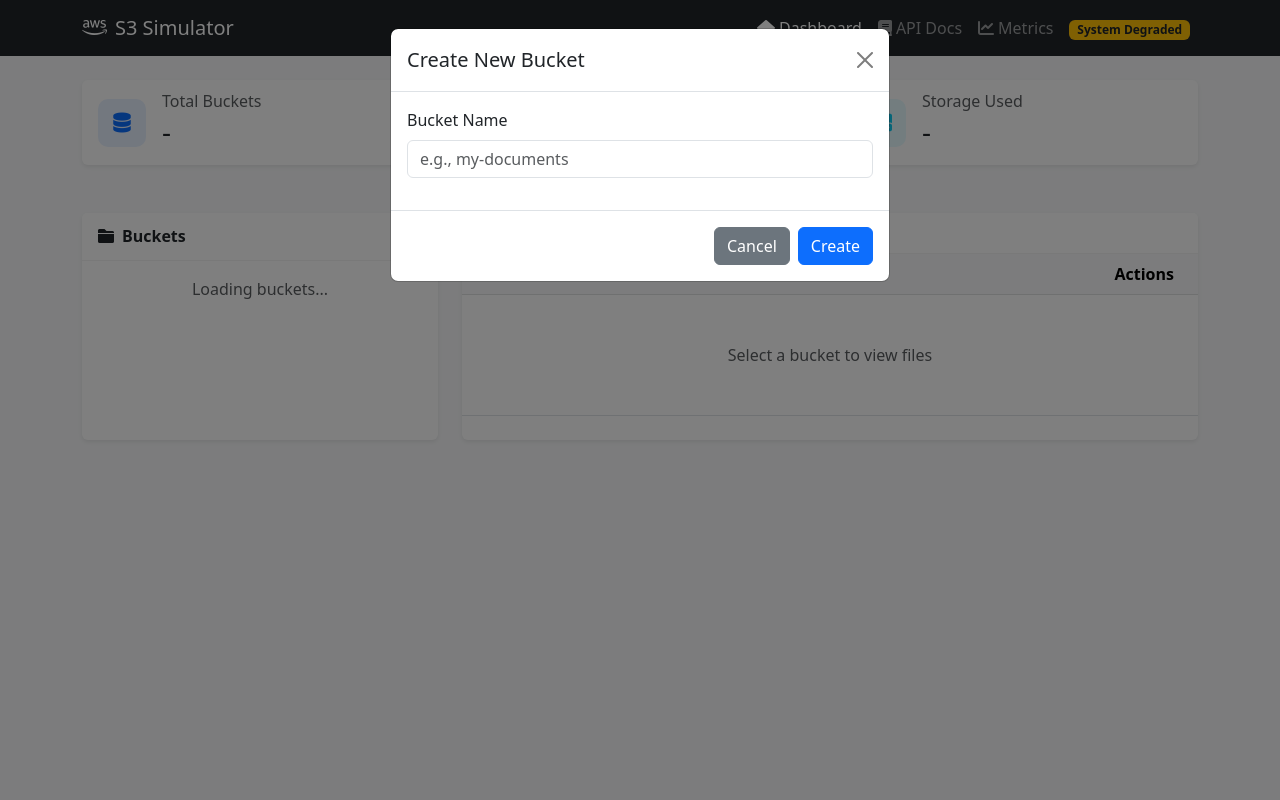
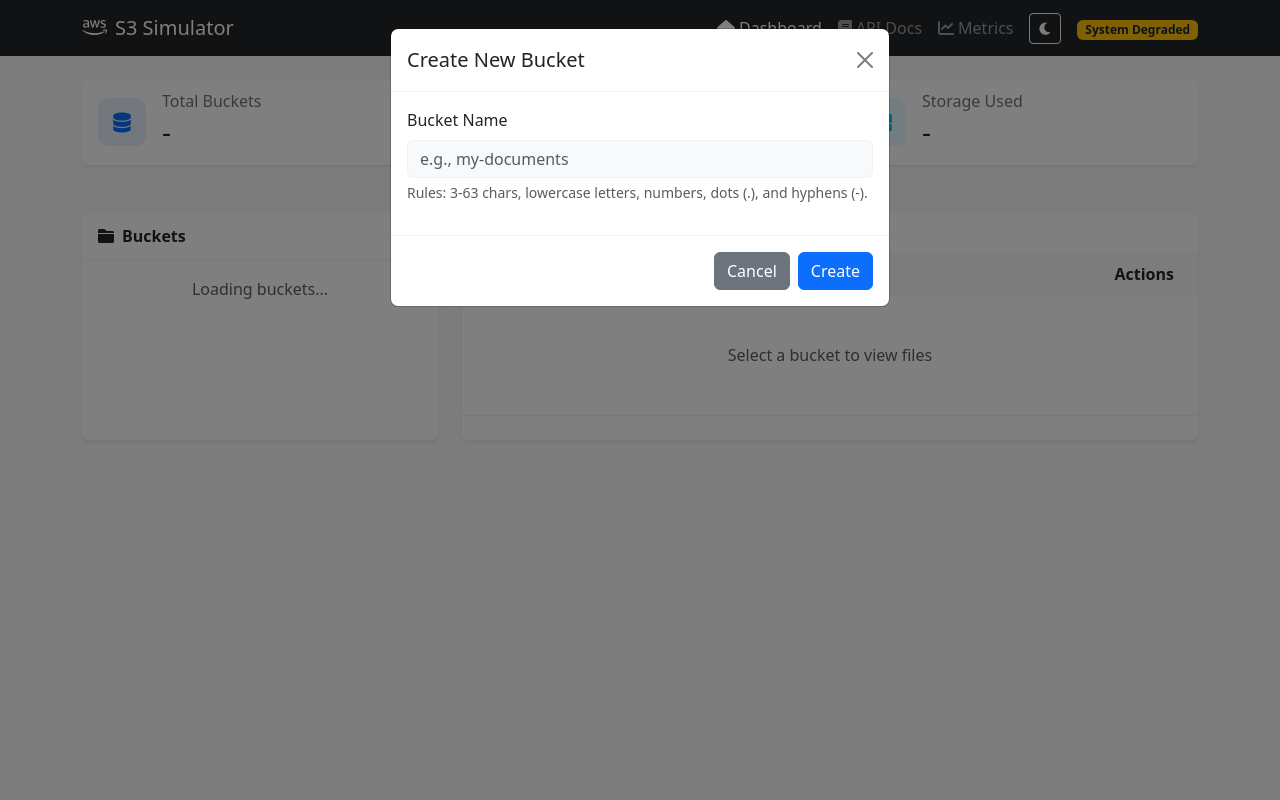
Before and after one commit to ArtemRivnyi/aws-s3-simulator, a Flask app: template templates/index.html in a window 1280 px wide, after a click that opens the changed part. Run offline with Flask 3, Linux system fonts and the light colour scheme; the template is opened without the code that fills it, so the values that code supplies are empty; some libraries are stand-ins or nearby versions.

Commit message:
feat: Add Dark Mode and strict Bucket Validation

```diff
--- a/templates/index.html
+++ b/templates/index.html
@@ -1,5 +1,6 @@
 <!DOCTYPE html>
 <html lang="en">
+
 <head>
     <meta charset="UTF-8">
     <meta name="viewport" content="width=device-width, initial-scale=1.0">
@@ -9,17 +10,153 @@
     <!-- Font Awesome -->
     <link href="https://cdnjs.cloudflare.com/ajax/libs/font-awesome/6.0.0/css/all.min.css" rel="stylesheet">
     <style>
-        body { background-color: #f8f9fa; }
-        .card { border: none; box-shadow: 0 0.125rem 0.25rem rgba(0,0,0,0.075); margin-bottom: 1.5rem; }
-        .card-header { background-color: #fff; border-bottom: 1px solid rgba(0,0,0,0.05); font-weight: 600; }
-        .stat-card { transition: transform 0.2s; }
-        .stat-card:hover { transform: translateY(-5px); }
-        .icon-box { width: 48px; height: 48px; display: flex; align-items: center; justify-content: center; border-radius: 10px; }
-        .drop-zone { border: 2px dashed #dee2e6; border-radius: 10px; padding: 2rem; text-align: center; cursor: pointer; transition: border-color 0.3s; }
-        .drop-zone:hover { border-color: #0d6efd; background-color: #f1f8ff; }
-        .drop-zone.dragover { border-color: #0d6efd; background-color: #e7f1ff; }
+        :root {
+            --bg-body: #f8f9fa;
+            --bg-card: #ffffff;
+            --text-main: #212529;
+            --text-muted: #6c757d;
+            --border-color: rgba(0, 0, 0, 0.05);
+            --drop-zone-bg: #ffffff;
+            --drop-zone-border: #dee2e6;
+            --drop-zone-hover: #f1f8ff;
+            --table-head-bg: #f8f9fa;
+            --table-head-text: #212529;
+            --table-row-hover: rgba(0, 0, 0, 0.075);
+        }
+
+        [data-theme="dark"] {
+            --bg-body: #121212;
+            --bg-card: #1e1e1e;
+            --text-main: #e0e0e0;
+            --text-muted: #a0a0a0;
+            --border-color: rgba(255, 255, 255, 0.1);
+            --drop-zone-bg: #1e1e1e;
+            --drop-zone-border: #444;
+            --drop-zone-hover: #2d2d2d;
+            --table-head-bg: #2c2c2c;
+            --table-head-text: #e0e0e0;
+            --table-row-hover: rgba(255, 255, 255, 0.05);
+        }
+
+        body {
+            background-color: var(--bg-body);
+            color: var(--text-main);
+            transition: background-color 0.3s, color 0.3s;
+        }
+
+        .card {
+            background-color: var(--bg-card);
+            border: none;
+            box-shadow: 0 0.125rem 0.25rem rgba(0, 0, 0, 0.075);
+            margin-bottom: 1.5rem;
+        }
+
+        .card-header {
+            background-color: var(--bg-card);
+            border-bottom: 1px solid var(--border-color);
+            font-weight: 600;
+            color: var(--text-main);
+        }
+
+        .list-group-item {
+            background-color: var(--bg-card);
+            color: var(--text-main);
+            border-color: var(--border-color);
+        }
+
+        .list-group-item:hover {
+            background-color: var(--table-row-hover);
+        }
+
+        .stat-card {
+            transition: transform 0.2s;
+        }
+
+        .stat-card:hover {
+            transform: translateY(-5px);
+        }
+
+        .icon-box {
+            width: 48px;
+            height: 48px;
+            display: flex;
+            align-items: center;
+            justify-content: center;
+            border-radius: 10px;
+        }
+
+        .drop-zone {
+            background-color: var(--drop-zone-bg);
+            border: 2px dashed var(--drop-zone-border);
+            border-radius: 10px;
+            padding: 2rem;
+            text-align: center;
+            cursor: pointer;
+            transition: border-color 0.3s;
+        }
+
+        .drop-zone:hover {
+            border-color: #0d6efd;
+            background-color: var(--drop-zone-hover);
+        }
+
+        .drop-zone.dragover {
+            border-color: #0d6efd;
+            background-color: var(--drop-zone-hover);
+        }
+
+        /* Table Styles */
+        .table {
+            color: var(--text-main);
+        }
+
+        .table-light {
+            --bs-table-bg: var(--table-head-bg);
+            --bs-table-color: var(--table-head-text);
+        }
+
+        .table-hover tbody tr:hover {
+            color: var(--text-main);
+            background-color: var(--table-row-hover);
+        }
+
+        td,
+        th {
+            border-color: var(--border-color) !important;
+        }
+
+        /* Modal Styles */
+        .modal-content {
+            background-color: var(--bg-card);
+            color: var(--text-main);
+        }
+
+        .modal-header,
+        .modal-footer {
+            border-color: var(--border-color);
+        }
+
+        .btn-close {
+            filter: var(--btn-close-filter);
+        }
+
+        [data-theme="dark"] .btn-close {
+            filter: invert(1) grayscale(100%) brightness(200%);
+        }
+
+        .form-control {
+            background-color: var(--bg-body);
+            color: var(--text-main);
+            border-color: var(--border-color);
+        }
+
+        .form-control:focus {
+            background-color: var(--bg-body);
+            color: var(--text-main);
+        }
     </style>
 </head>
+
 <body>
     <nav class="navbar navbar-expand-lg navbar-dark bg-dark mb-4">
         <div class="container">
@@ -28,14 +165,20 @@
                 <span class="navbar-toggler-icon"></span>
             </button>
             <div class="collapse navbar-collapse" id="navbarNav">
-                <ul class="navbar-nav ms-auto">
-                    <li class="nav-item"><a class="nav-link active" href="#"><i class="fas fa-home me-1"></i>Dashboard</a></li>
-                    <li class="nav-item"><a class="nav-link" href="/docs/" target="_blank"><i class="fas fa-book me-1"></i>API Docs</a></li>
-                    <li class="nav-item"><a class="nav-link" href="/metrics" target="_blank"><i class="fas fa-chart-line me-1"></i>Metrics</a></li>
-                    <li class="nav-item">
-                        <span class="nav-link">
-                            <span id="status-badge" class="badge bg-secondary">Checking...</span>
-                        </span>
+                <ul class="navbar-nav ms-auto align-items-center">
+                    <li class="nav-item"><a class="nav-link active" href="#"><i
+                                class="fas fa-home me-1"></i>Dashboard</a></li>
+                    <li class="nav-item"><a class="nav-link" href="/docs/" target="_blank"><i
+                                class="fas fa-book me-1"></i>API Docs</a></li>
+                    <li class="nav-item"><a class="nav-link" href="/metrics" target="_blank"><i
+                                class="fas fa-chart-line me-1"></i>Metrics</a></li>
+                    <li class="nav-item ms-2">
+                        <button class="btn btn-outline-light btn-sm" id="theme-toggle" onclick="toggleTheme()">
+                            <i class="fas fa-moon"></i>
+                        </button>
+                    </li>
+                    <li class="nav-item ms-3">
+                        <span id="status-badge" class="badge bg-secondary">Checking...</span>
                     </li>
                 </ul>
             </div>
@@ -52,7 +195,7 @@
                             <i class="fas fa-database fa-lg"></i>
                         </div>
                         <div>
-                            <h6 class="card-subtitle text-muted mb-1">Total Buckets</h6>
+                            <h6 class="card-subtitle mb-1" style="color: var(--text-muted)">Total Buckets</h6>
                             <h3 class="card-title mb-0" id="stats-buckets">-</h3>
                         </div>
                     </div>
@@ -65,7 +208,7 @@
                             <i class="fas fa-file-alt fa-lg"></i>
                         </div>
                         <div>
-                            <h6 class="card-subtitle text-muted mb-1">Total Objects</h6>
+                            <h6 class="card-subtitle mb-1" style="color: var(--text-muted)">Total Objects</h6>
                             <h3 class="card-title mb-0" id="stats-objects">-</h3>
                         </div>
                     </div>
@@ -78,7 +221,7 @@
                             <i class="fas fa-hdd fa-lg"></i>
                         </div>
                         <div>
-                            <h6 class="card-subtitle text-muted mb-1">Storage Used</h6>
+                            <h6 class="card-subtitle mb-1" style="color: var(--text-muted)">Storage Used</h6>
                             <h3 class="card-title mb-0" id="stats-storage">-</h3>
                         </div>
                     </div>
@@ -92,7 +235,8 @@
                 <div class="card h-100">
                     <div class="card-header d-flex justify-content-between align-items-center">
                         <span><i class="fas fa-folder me-2"></i>Buckets</span>
-                        <button class="btn btn-sm btn-primary" data-bs-toggle="modal" data-bs-target="#createBucketModal">
+                        <button class="btn btn-sm btn-primary" data-bs-toggle="modal"
+                            data-bs-target="#createBucketModal">
                             <i class="fas fa-plus"></i>
                         </button>
                     </div>
@@ -151,6 +295,9 @@
                     <div class="mb-3">
                         <label class="form-label">Bucket Name</label>
                         <input type="text" class="form-control" id="newBucketName" placeholder="e.g., my-documents">
+                        <div class="form-text text-muted">
+                            Rules: 3-63 chars, lowercase letters, numbers, dots (.), and hyphens (-).
+                        </div>
                     </div>
                 </div>
                 <div class="modal-footer">
@@ -176,7 +323,8 @@
                         <input type="file" id="fileInput" class="d-none">
                     </div>
                     <div id="uploadProgress" class="progress mt-3 d-none">
-                        <div class="progress-bar progress-bar-striped progress-bar-animated" role="progressbar" style="width: 0%"></div>
+                        <div class="progress-bar progress-bar-striped progress-bar-animated" role="progressbar"
+                            style="width: 0%"></div>
                     </div>
                 </div>
             </div>
@@ -191,11 +339,38 @@
 
         // Initialize
         document.addEventListener('DOMContentLoaded', () => {
+            initTheme();
             checkHealth();
             loadBuckets();
             loadStats();
             setInterval(loadStats, 30000); // Refresh stats every 30s
         });
+
+        // Theme Toggle
+        function initTheme() {
+            const savedTheme = localStorage.getItem('theme') || 'light';
+            document.documentElement.setAttribute('data-theme', savedTheme);
+            updateThemeIcon(savedTheme);
+        }
+
+        function toggleTheme() {
+            const currentTheme = document.documentElement.getAttribute('data-theme');
+            const newTheme = currentTheme === 'dark' ? 'light' : 'dark';
+            document.documentElement.setAttribute('data-theme', newTheme);
+            localStorage.setItem('theme', newTheme);
+            updateThemeIcon(newTheme);
+        }
+
+        function updateThemeIcon(theme) {
+            const btn = document.getElementById('theme-toggle');
+            if (theme === 'dark') {
+                btn.innerHTML = '<i class="fas fa-sun"></i>';
+                btn.classList.replace('btn-outline-light', 'btn-outline-warning');
+            } else {
+                btn.innerHTML = '<i class="fas fa-moon"></i>';
+                btn.classList.replace('btn-outline-warning', 'btn-outline-light');
+            }
+        }
 
         // Health Check
         async function checkHealth() {
@@ -261,14 +436,22 @@
 
         async function createBucket() {
             const name = document.getElementById('newBucketName').value;
-            if (!name) return;
+
+            // Validation
+            const regex = /^[a-z0-9.-]{3,63}$/;
+            if (!regex.test(name)) {
+                alert('Invalid bucket name!\n\nRules:\n- 3 to 63 characters\n- Lowercase letters, numbers, dots (.), and hyphens (-)\n- No spaces or special characters');
+                return;
+            }
 
             try {
                 const res = await fetch('/api/v1/buckets/', {
                     method: 'POST',
-                    headers: {'Content-Type': 'application/json'},
-                    body: JSON.stringify({bucket_name: name})
+                    headers: { 'Content-Type': 'application/json' },
+                    body: JSON.stringify({ bucket_name: name })
                 });
+
+                const data = await res.json();
 
                 if (res.ok) {
                     bootstrap.Modal.getInstance(document.getElementById('createBucketModal')).hide();
@@ -276,10 +459,11 @@
                     loadBuckets();
                     loadStats();
                 } else {
-                    alert('Failed to create bucket');
+                    alert('Failed to create bucket: ' + (data.error || 'Unknown error'));
                 }
             } catch (e) {
                 console.error(e);
+                alert('Network error');
             }
         }
 
@@ -411,4 +595,5 @@
         }
     </script>
 </body>
+
 </html>
```
Also changed, not shown: app.py (+0 -18 lines).
